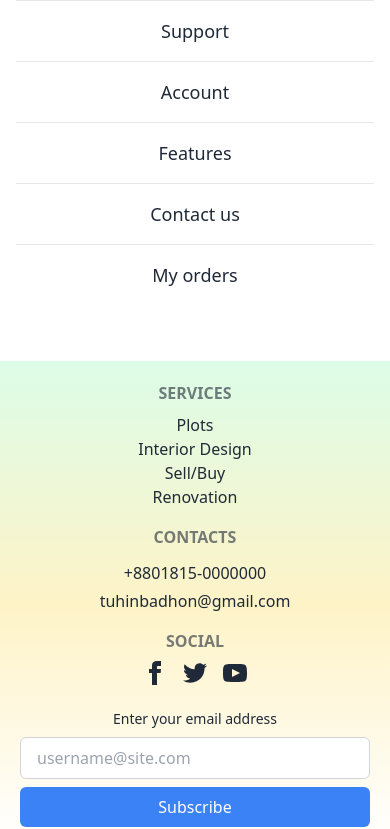
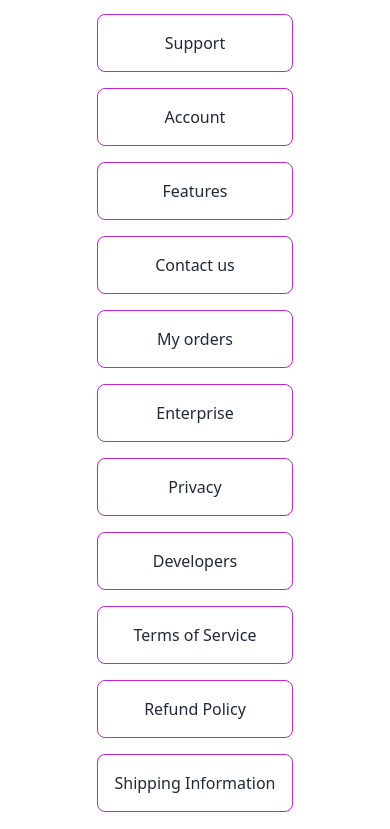
Before and after one commit to Tuhinbadhon/FhEstate, a React (Vite) app: page / in a window 390 px wide. Shown: the part 5055-5884 px from the top of the page. Built offline with nearby package versions, Linux system fonts and the light colour scheme; no server answers; what @lordicon/element would draw is missing.

Commit message:
FAQ full and final done also responsive

```diff
--- a/src/Pages/Home/FAQ.jsx
+++ b/src/Pages/Home/FAQ.jsx
@@ -31,80 +31,92 @@ const FAQ = () => {
               className="w-full py-3 pl-12 text-sm rounded-full sm:w-96 focus:outline-none dark:bg-gray-100 dark:text-gray-800 focus:dark:bg-gray-50"
             />
           </div>
-          <div
-            className="flex flex-col w-full divide-y sm:flex-row sm:divide-y-0
-                    sm:divide-x sm:px-8 lg:px-12 xl:px-32 dark:divide-gray-300
-                     lg:text-2xl text-lg font-medium"
-          >
-            <div className="flex flex-col w-full divide-y dark:divide-gray-300">
+          <div className="grid grid-cols-1 sm:grid-cols-2 md:grid-cols-3 lg:grid-cols-4 gap-4">
             <a
               rel="noopener noreferrer"
               href="#"
-                className="hover:scale-125 hover:text-fuchsia-500 flex items-center justify-center p-4 sm:py-8 lg:py-12"
+              className="hover:scale-125 hover:text-fuchsia-500 flex items-center justify-center p-4 border border-fuchsia-600 rounded-lg"
             >
               Billing
             </a>
             <a
               rel="noopener noreferrer"
               href="#"
-                className="hover:scale-125 hover:text-fuchsia-500 flex items-center justify-center p-4 sm:py-8 lg:py-12"
+              className="hover:scale-125 hover:text-fuchsia-500 flex items-center justify-center p-4 border border-fuchsia-600 rounded-lg"
             >
               Support
             </a>
             <a
               rel="noopener noreferrer"
               href="#"
-                className="hover:scale-125 hover:text-fuchsia-500 flex items-center justify-center p-4 sm:py-8 lg:py-12"
+              className="hover:scale-125 hover:text-fuchsia-500 flex items-center justify-center p-4 border border-fuchsia-600 rounded-lg"
             >
               Account
             </a>
-            </div>
-            <div className="flex flex-col w-full divide-y dark:divide-gray-300">
             <a
               rel="noopener noreferrer"
               href="#"
-                className="hover:scale-125 hover:text-fuchsia-500 flex items-center justify-center p-4 sm:py-8 lg:py-12"
+              className="hover:scale-125 hover:text-fuchsia-500 flex items-center justify-center p-4 border border-fuchsia-600 rounded-lg"
             >
               Features
             </a>
             <a
               rel="noopener noreferrer"
               href="#"
-                className="hover:scale-125 hover:text-fuchsia-500 flex items-center justify-center p-4 sm:py-8 lg:py-12"
+              className="hover:scale-125 hover:text-fuchsia-500 flex items-center justify-center p-4 border border-fuchsia-600 rounded-lg"
             >
               Contact us
             </a>
             <a
               rel="noopener noreferrer"
               href="#"
-                className="hover:scale-125 hover:text-fuchsia-500 flex items-center justify-center p-4 sm:py-8 lg:py-12"
+              className="hover:scale-125 hover:text-fuchsia-500 flex items-center justify-center p-4 border border-fuchsia-600 rounded-lg"
             >
               My orders
             </a>
-            </div>
-            <div className="hidden w-full divide-y sm:flex-col sm:flex dark:divide-gray-300">
             <a
               rel="noopener noreferrer"
               href="#"
-                className="hover:scale-125 hover:text-fuchsia-500 flex items-center justify-center p-4 sm:py-8 lg:py-12"
+              className="hover:scale-125 hover:text-fuchsia-500 flex items-center justify-center p-4 border border-fuchsia-600 rounded-lg"
             >
               Enterprise
             </a>
             <a
               rel="noopener noreferrer"
               href="#"
-                className="hover:scale-125 hover:text-fuchsia-500 flex items-center justify-center p-4 sm:py-8 lg:py-12"
+              className="hover:scale-125 hover:text-fuchsia-500 flex items-center justify-center p-4 border border-fuchsia-600 rounded-lg"
             >
               Privacy
             </a>
             <a
               rel="noopener noreferrer"
               href="#"
-                className="hover:scale-125 hover:text-fuchsia-500 flex items-center justify-center p-4 sm:py-8 lg:py-12"
+              className="hover:scale-125 hover:text-fuchsia-500 flex items-center justify-center p-4 border border-fuchsia-600 rounded-lg"
             >
               Developers
             </a>
-            </div>
+            {/* Add three more FAQ links */}
+            <a
+              rel="noopener noreferrer"
+              href="#"
+              className="hover:scale-125 hover:text-fuchsia-500 flex items-center justify-center p-4 border border-fuchsia-600 rounded-lg"
+            >
+              Terms of Service
+            </a>
+            <a
+              rel="noopener noreferrer"
+              href="#"
+              className="hover:scale-125 hover:text-fuchsia-500 flex items-center justify-center p-4 border border-fuchsia-600 rounded-lg"
+            >
+              Refund Policy
+            </a>
+            <a
+              rel="noopener noreferrer"
+              href="#"
+              className="hover:scale-125 hover:text-fuchsia-500 flex items-center justify-center p-4 border border-fuchsia-600 rounded-lg"
+            >
+              Shipping Information
+            </a>
           </div>
         </div>
       </section>
```
Lines whose indentation alone changed are shown as unchanged.
